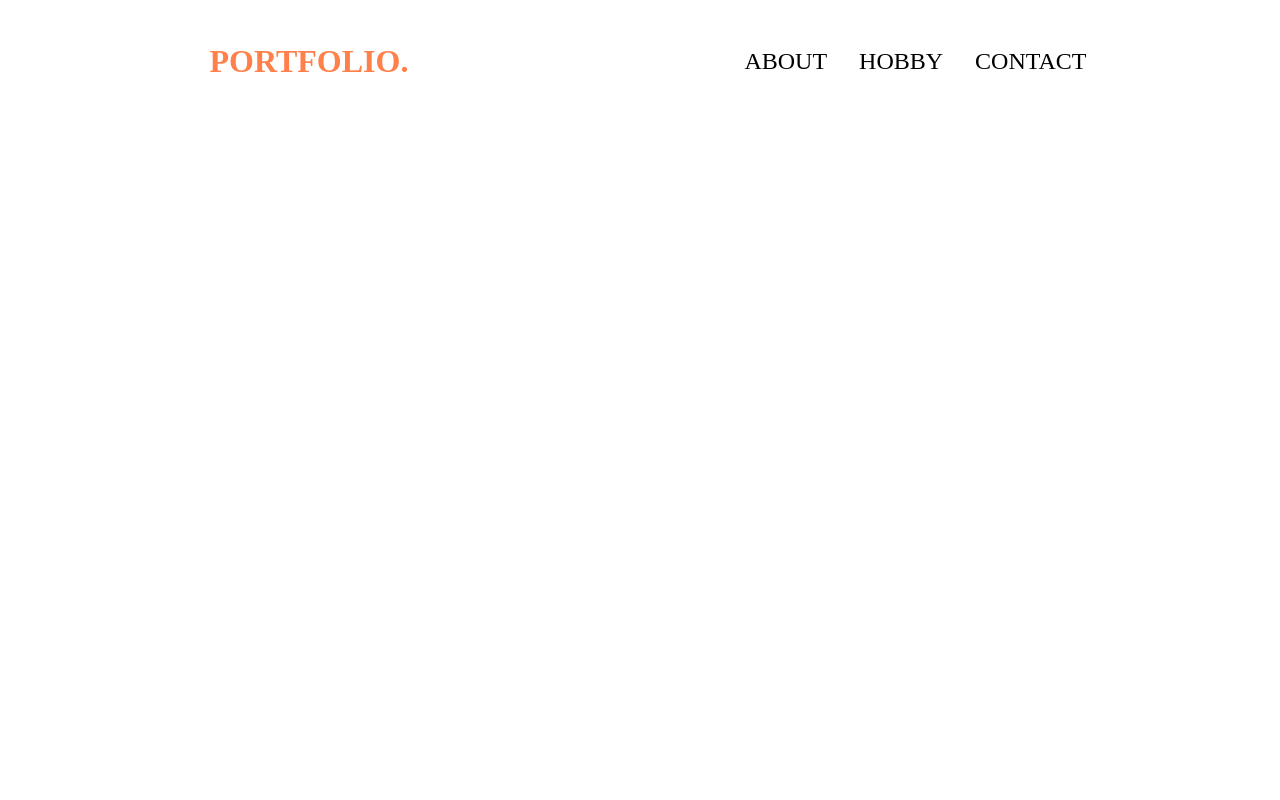
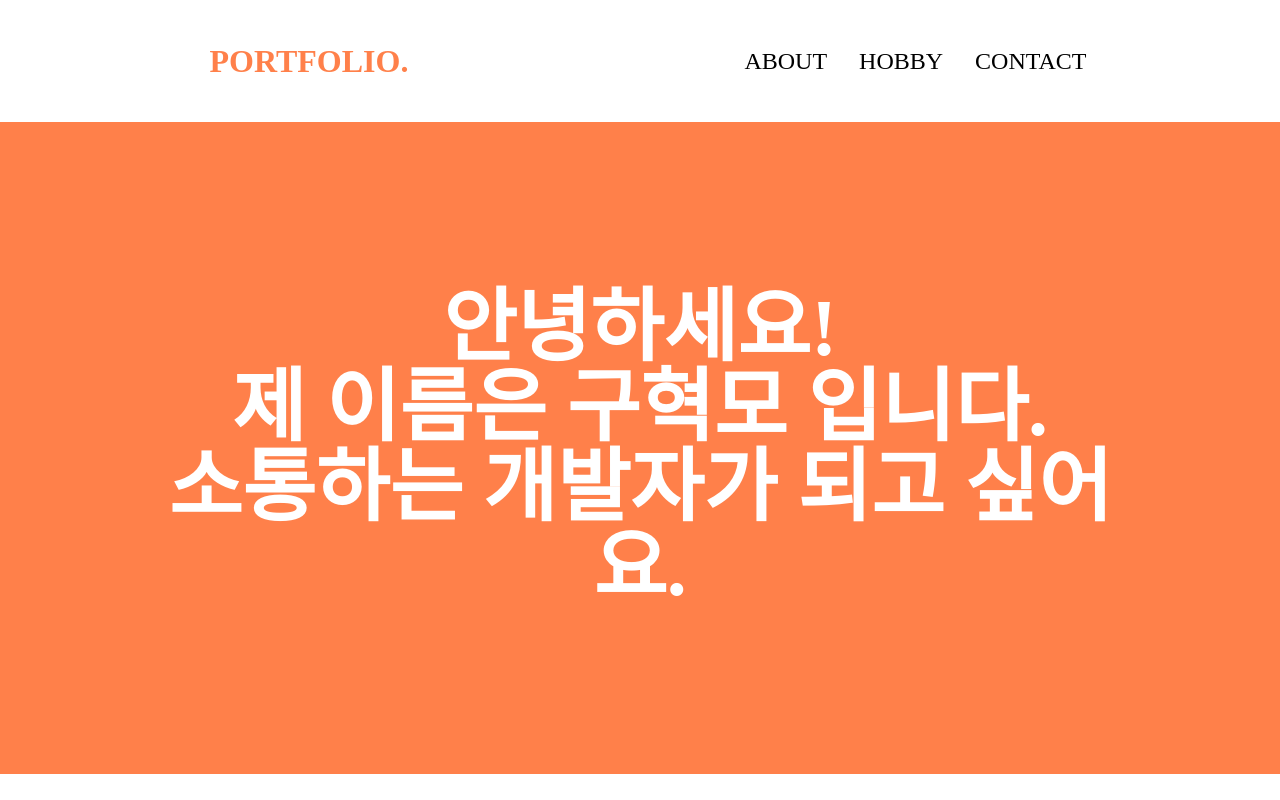
Before and after one commit to HSU-Likelion-Frontend-13th/Team-2, a React (Create React App) app in the folder Week4/hkmo/: page / in a window 1280 px wide. Built offline with nearby package versions, Linux system fonts and the light colour scheme; a web font is replaced by a local one.

Commit message:
✨ 첫화면 소개글 구현

```diff
--- a/Week4/hkmo/src/App.js
+++ b/Week4/hkmo/src/App.js
@@ -1,3 +1,4 @@
+import { Frist } from "./components/First";
 import { Header } from "./components/Header";
 import GlobalStyle from "./styles/globalStyle";
 
@@ -6,6 +7,7 @@ function App() {
     <div className="App">
       <GlobalStyle />
       <Header />
+      <Frist />
     </div>
   );
 }
--- /dev/null
+++ b/Week4/hkmo/src/components/First.jsx
@@ -0,0 +1,24 @@
+import styled from "styled-components";
+
+const Wrapper = styled.div`
+  display: flex;
+  background-color: #ff804a;
+  color: white;
+  align-items: center;
+  justify-content: center;
+  font-size: 5rem;
+  font-weight: bold;
+  text-align: center;
+  padding: 13vw;
+`;
+
+export const Frist = () => {
+  return (
+    <Wrapper>
+      안녕하세요!
+      <br />제 이름은 구혁모 입니다.
+      <br />
+      소통하는 개발자가 되고 싶어요.
+    </Wrapper>
+  );
+};
```
